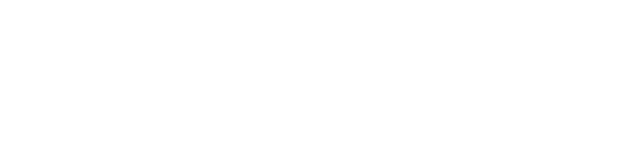
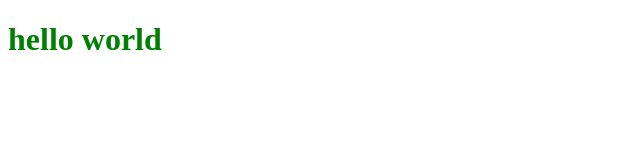
Before and after one commit to Sabbir402/developer-portfolio, a plain HTML site: page index.html in a window 1280 px wide. Shown: the whole page, without its empty margins (0-640 px from the left). Drawn offline with Linux system fonts and the light colour scheme.

Commit message:
all file add

```diff
--- a/index.html
+++ b/index.html
@@ -4,9 +4,11 @@
 	<meta charset="UTF-8">
 	<meta http-equiv="X-UA-Compatible" content="IE=edge">
 	<meta name="viewport" content="width=device-width, initial-scale=1.0">
-	<title>My first web-sit</title>
+	<title>Sabbir Meia portfolio web-sit</title>
+	<link rel="stylesheet" href="style.css">
+	<link rel="shortcut icon" href="image/faveicon.jpeg" type="image/x-icon">
 </head>
 <body>
-
+	<h1>hello world</h1>
 </body>
 </html>
--- /dev/null
+++ b/style.css
@@ -0,0 +1,3 @@
+h1{
+	color: green;
+}
```
Also changed, not shown: image/faveicon.jpeg (added), 1 other file.
